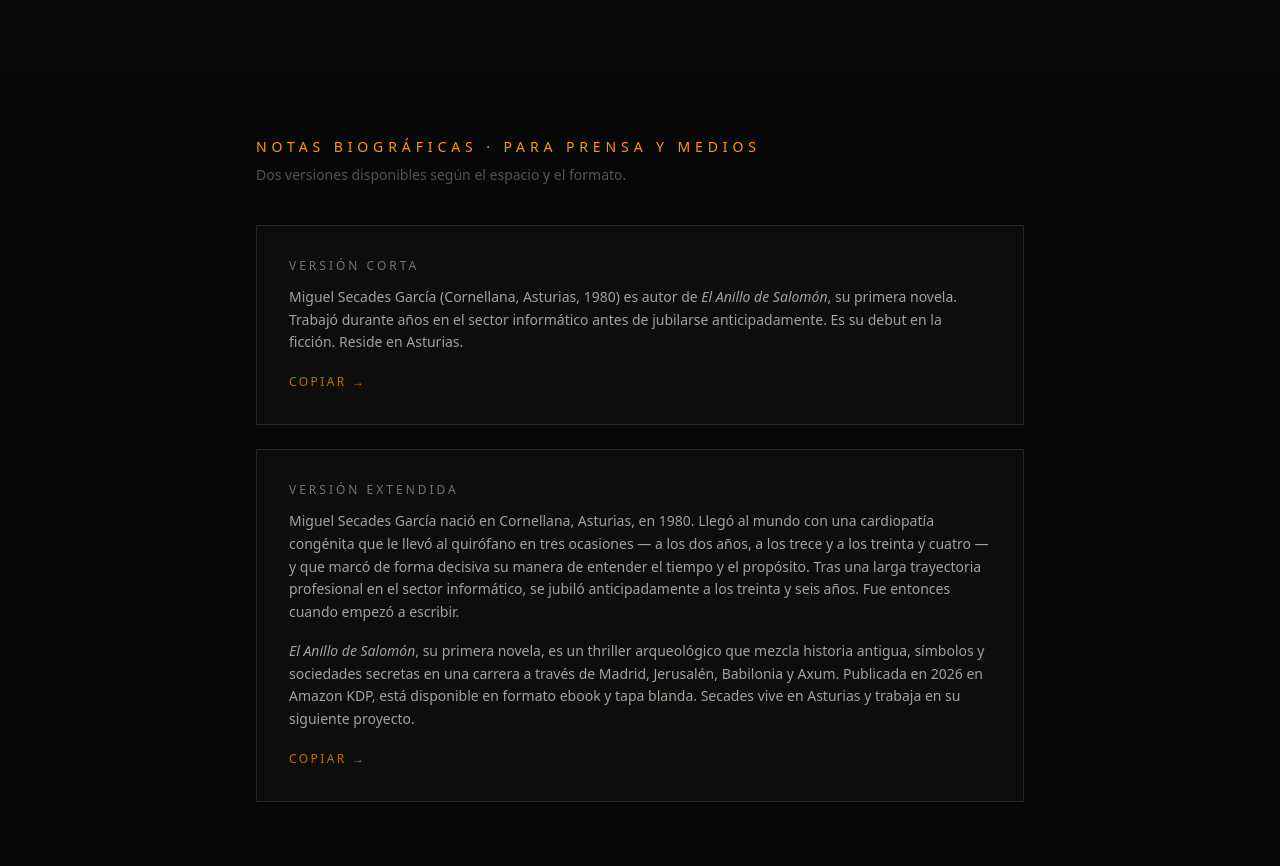
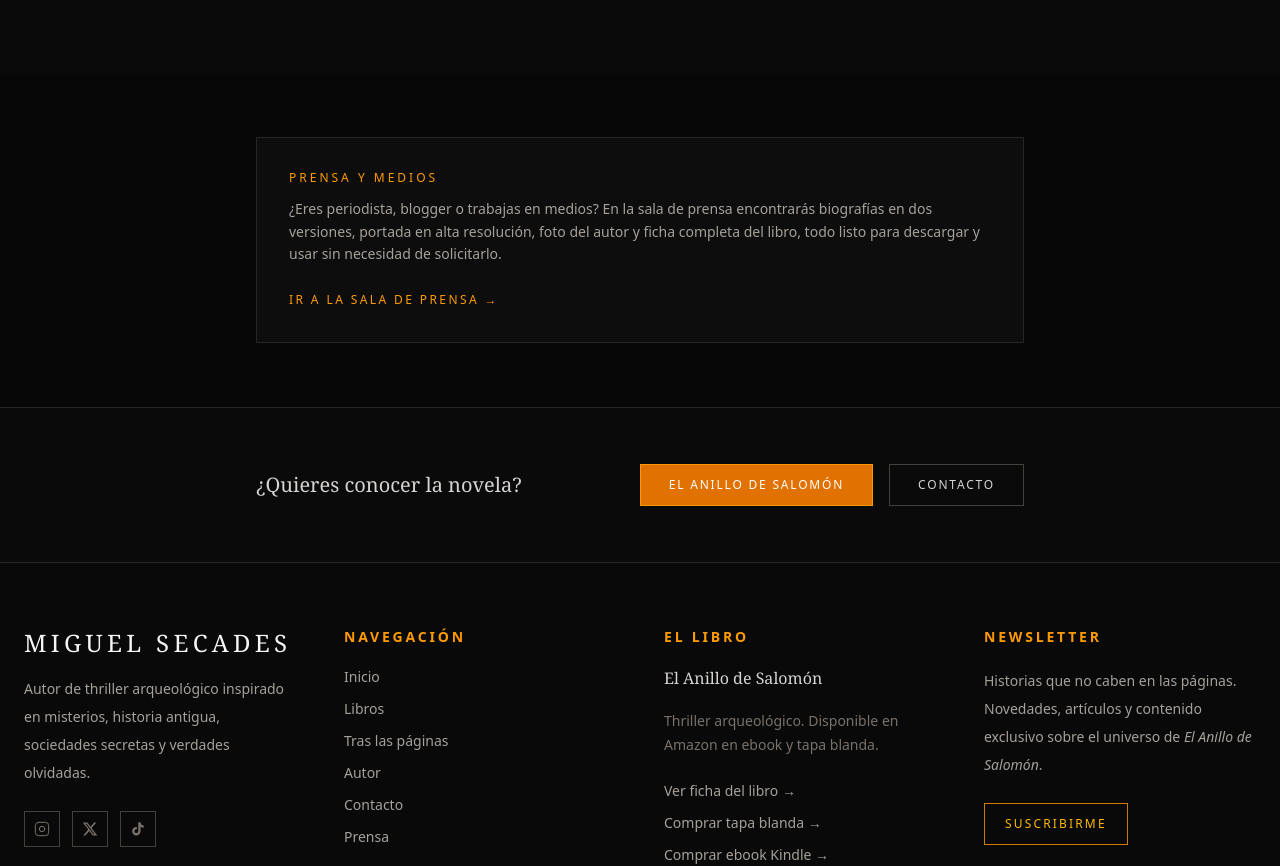
Before and after one commit to MiguelSecadesBYU/miguel-web-platform, a Next.js app: page /about in a window 1280 px wide. Shown: the part 2420-3286 px from the top of the page. Built offline with nearby package versions, Linux system fonts and the light colour scheme.

Commit message:
AboutClient.tsx actualizado con enlace pa press

```diff
--- a/src/app/about/AboutClient.tsx
+++ b/src/app/about/AboutClient.tsx
@@ -1,31 +1,6 @@
 "use client";
 
-import { useState } from "react";
 import Link from "next/link";
-
-function CopyButton({ text }: { text: string }) {
-  const [copied, setCopied] = useState(false);
-  const handleCopy = () => {
-    navigator.clipboard.writeText(text).then(() => {
-      setCopied(true);
-      setTimeout(() => setCopied(false), 2000);
-    });
-  };
-  return (
-    <button
-      onClick={handleCopy}
-      className="mt-5 text-xs uppercase tracking-[0.2em] text-amber-500/70 transition hover:text-amber-400"
-    >
-      {copied ? "¡Copiado! ✓" : "Copiar →"}
-    </button>
-  );
-}
-
-const BIO_CORTA =
-  "Miguel Secades García (Cornellana, Asturias, 1980) es autor de El Anillo de Salomón, su primera novela. Trabajó durante años en el sector informático antes de jubilarse anticipadamente. Es su debut en la ficción. Reside en Asturias.";
-
-const BIO_MEDIA =
-  "Miguel Secades García nació en Cornellana, Asturias, en 1980. Llegó al mundo con una cardiopatía congénita que le llevó al quirófano en tres ocasiones — a los dos años, a los trece y a los treinta y cuatro — y que marcó de forma decisiva su manera de entender el tiempo y el propósito. Tras una larga trayectoria profesional en el sector informático, se jubiló anticipadamente a los treinta y seis años. Fue entonces cuando empezó a escribir. El Anillo de Salomón, su primera novela, es un thriller arqueológico que mezcla historia antigua, símbolos y sociedades secretas en una carrera a través de Madrid, Jerusalén, Babilonia y Axum. Publicada en 2026 en Amazon KDP, está disponible en formato ebook y tapa blanda. Secades vive en Asturias y trabaja en su siguiente proyecto.";
 
 const timeline = [
   {
@@ -210,55 +185,25 @@ export default function AboutPage() {
         </div>
       </section>
 
-      {/* ── BIO PARA PRENSA ── */}
+      {/* ── PRENSA ── */}
       <section className="px-6 py-16 lg:px-12">
         <div className="mx-auto max-w-3xl">
-          <p className="mb-2 text-sm uppercase tracking-[0.35em] text-amber-500">
-            Notas biográficas · Para prensa y medios
-          </p>
-          <p className="mb-10 text-sm text-stone-600">
-            Dos versiones disponibles según el espacio y el formato.
-          </p>
-
-          <div className="space-y-6">
-            {/* Bio corta */}
-            <div className="border border-stone-800 bg-[#0d0d0d] p-8">
-              <p className="mb-3 text-xs uppercase tracking-[0.25em] text-stone-500">
-                Versión corta
-              </p>
-              <p className="text-sm leading-relaxed text-stone-400">
-                Miguel Secades García (Cornellana, Asturias, 1980) es autor de{" "}
-                <em>El Anillo de Salomón</em>, su primera novela. Trabajó durante
-                años en el sector informático antes de jubilarse anticipadamente.
-                Es su debut en la ficción. Reside en Asturias.
-              </p>
-              <CopyButton text={BIO_CORTA} />
-            </div>
-
-            {/* Bio media */}
-            <div className="border border-stone-800 bg-[#0d0d0d] p-8">
-              <p className="mb-3 text-xs uppercase tracking-[0.25em] text-stone-500">
-                Versión extendida
-              </p>
-              <p className="text-sm leading-relaxed text-stone-400">
-                Miguel Secades García nació en Cornellana, Asturias, en 1980.
-                Llegó al mundo con una cardiopatía congénita que le llevó al
-                quirófano en tres ocasiones — a los dos años, a los trece y a
-                los treinta y cuatro — y que marcó de forma decisiva su manera
-                de entender el tiempo y el propósito. Tras una larga trayectoria
-                profesional en el sector informático, se jubiló anticipadamente
-                a los treinta y seis años. Fue entonces cuando empezó a escribir.
-              </p>
-              <p className="mt-4 text-sm leading-relaxed text-stone-400">
-                <em>El Anillo de Salomón</em>, su primera novela, es un thriller
-                arqueológico que mezcla historia antigua, símbolos y sociedades
-                secretas en una carrera a través de Madrid, Jerusalén, Babilonia
-                y Axum. Publicada en 2026 en Amazon KDP, está disponible en
-                formato ebook y tapa blanda. Secades vive en Asturias y trabaja
-                en su siguiente proyecto.
-              </p>
-              <CopyButton text={BIO_MEDIA} />
-            </div>
+          <div className="border border-stone-800 bg-[#0d0d0d] p-8">
+            <p className="mb-3 text-xs uppercase tracking-[0.25em] text-amber-500">
+              Prensa y medios
+            </p>
+            <p className="mb-5 text-sm leading-relaxed text-stone-400">
+              ¿Eres periodista, blogger o trabajas en medios? En la sala de
+              prensa encontrarás biografías en dos versiones, portada en alta
+              resolución, foto del autor y ficha completa del libro, todo listo
+              para descargar y usar sin necesidad de solicitarlo.
+            </p>
+            <a
+              href="/press"
+              className="inline-block text-xs uppercase tracking-[0.2em] text-amber-500 transition hover:text-amber-400"
+            >
+              Ir a la sala de prensa →
+            </a>
           </div>
         </div>
       </section>
```
